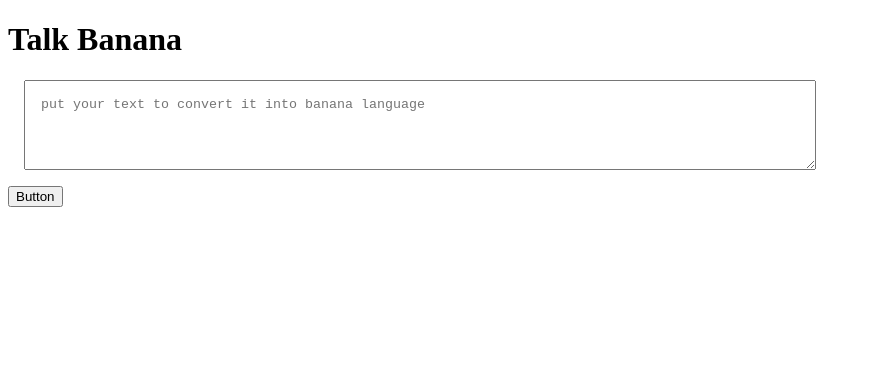
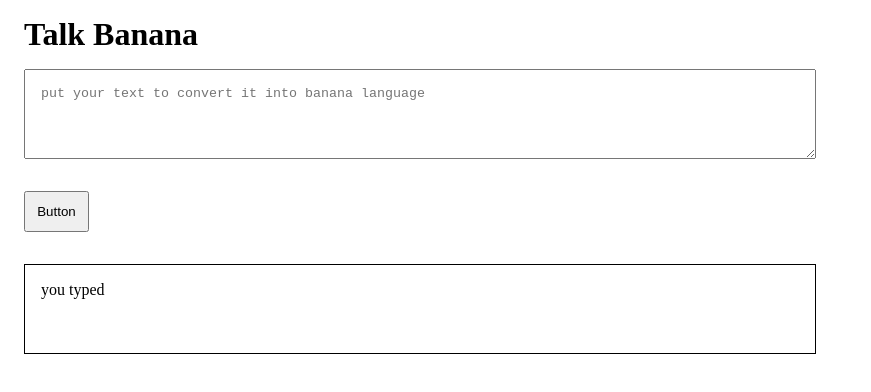
Before and after one commit to Noobiee12/newrepo, a plain HTML site: page talk banana/index.html in a window 1280 px wide. Both pictures are taken after a click on the button "Button". Shown: the whole page, without its empty margins (0-871 px from the left). Drawn offline with Linux system fonts and the light colour scheme.

Commit message:
input and output

```diff
--- a/talk banana/app.js
+++ b/talk banana/app.js
@@ -1,11 +1,9 @@
 var button=document.querySelector("#btn-translate");
-var input=document.querySelector("txt-input");
-
-console.log(input);
+var txtinput=document.querySelector("#txt-input");
+var outputmsg=document.querySelector("#output")
 
 function clickHandler(){
-    console.log("clicked");
-    console.input("input",input.value);
-}
+    outputmsg.innerText="you typed " + txtinput.value
+};
 
 button.addEventListener("click", clickHandler)
--- a/talk banana/index.html
+++ b/talk banana/index.html
@@ -11,16 +11,22 @@
           padding : 1rem;
           width : 60% ;
           height : 7vh;
-
+        }
+        #output {
+          margin: 1rem;
+          border : 1px solid;
+          padding : 1rem;
+          width : 60% ;
+          height : 7vh;
         }
     </style>
 </head>
 <body>
-    <h1>Talk Banana</h1>
+    <h1 style="margin: 1rem">Talk Banana</h1>
     <textarea placeholder="put your text to convert it into banana language"
         id="txt-input"></textarea>
-
-    <button id="btn-translate">Button</button>
+    <button id="btn-translate" style="margin: 1rem;padding: 0.7rem;">Button</button>
+    <div id="output"></div>
     <script src="app.js" type="text/javascript"></script>
 </body>
 </html>
```
